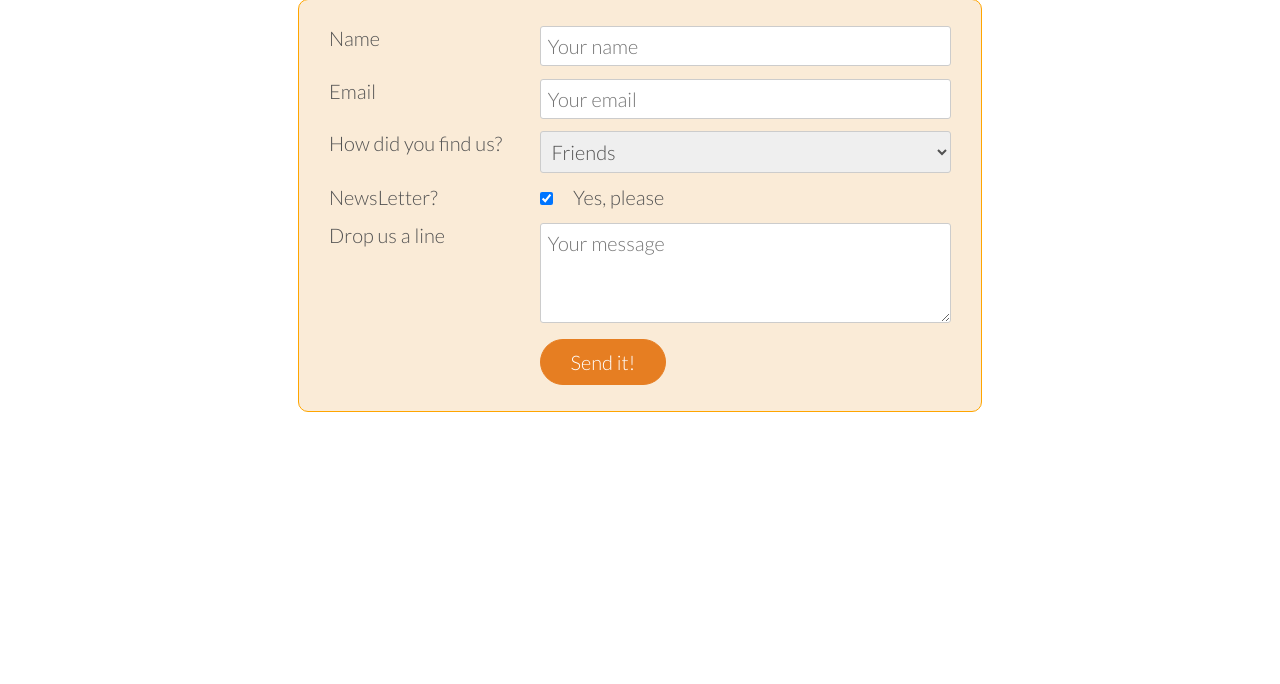
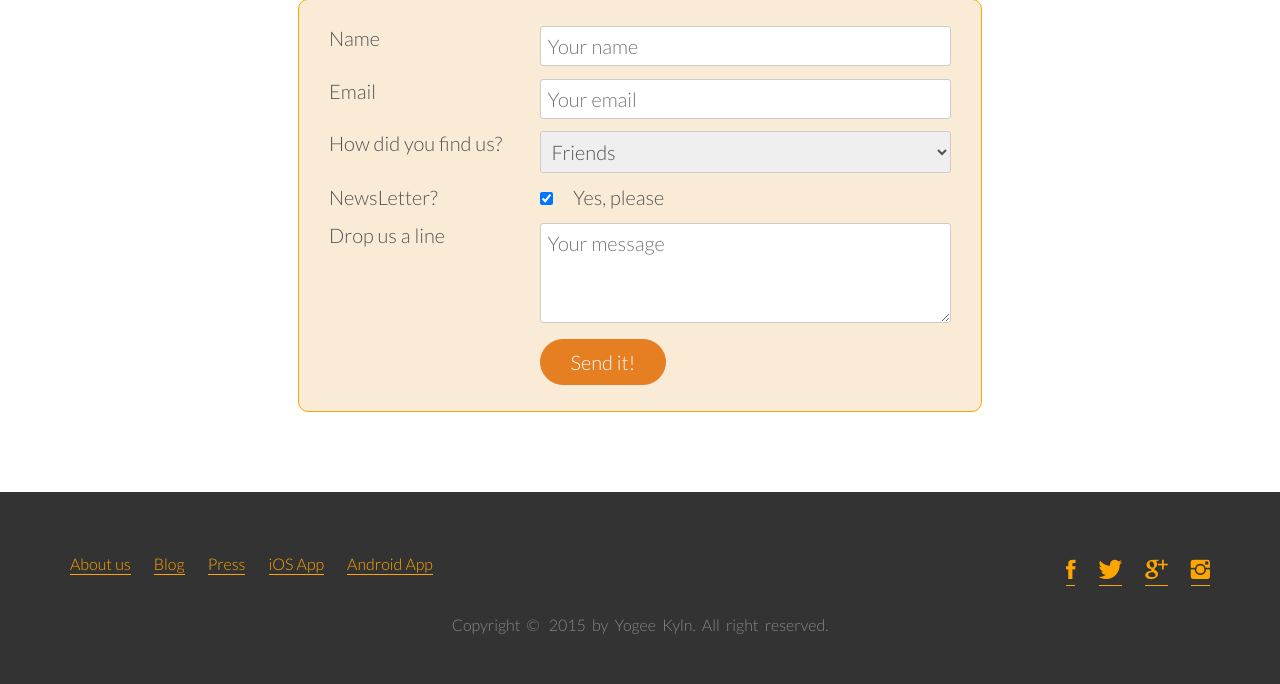
Before and after one commit to davidfang/omnitfood, a PHP site: page / in a window 1280 px wide. Shown: the part 4791-5475 px from the top of the page. Before the commit the page ends 5203 px from the top, so only its background shows below. Run offline with PHP 8.4, Linux system fonts and the light colour scheme; some web fonts are replaced.

Commit message:
footer --mac

```diff
--- a/index.html
+++ b/index.html
@@ -362,5 +362,32 @@
         </div>
     </section>
 
+    <footer>
+        <div class="row">
+            <div class="col span-1-of-2">
+                <ul class="footer-nav">
+                    <li><a href="#">About us</a></li>
+                    <li><a href="#">Blog</a></li>
+                    <li><a href="#">Press</a></li>
+                    <li><a href="#">iOS App</a></li>
+                    <li><a href="#">Android App</a></li>
+                </ul>
+            </div>
+            <div class="col span-1-of-2">
+                <ul class="social-links">
+                    <li><a href="#"><i class="ion-social-facebook"></i></a></li>
+                    <li><a href="#"><i class="ion-social-twitter"></i></a></li>
+                    <li><a href="#"><i class="ion-social-googleplus"></i></a></li>
+                    <li><a href="#"><i class="ion-social-instagram"></i></a></li>
+                </ul>
+            </div>
+        </div>
+        <div class="row">
+            <p>
+                Copyright&nbsp;&nbsp;&copy;&nbsp;&nbsp; 2015&nbsp;&nbsp;by&nbsp;&nbsp;Yogee&nbsp;&nbsp;Kyln.&nbsp;&nbsp;All&nbsp;&nbsp;right&nbsp;&nbsp;reserved.
+            </p>
+        </div>
+    </footer>
+
 </body>
 </html>
--- a/resources/css/style.css
+++ b/resources/css/style.css
@@ -491,3 +491,84 @@ input[type=checkbox] {
 }
 
 *:focus {outline: none}
+
+/* ----------------------------- */
+/* footer */
+/* ----------------------------- */
+footer {
+    background-color: #333;
+    padding: 50px;
+    font-size: 80%;
+}
+
+.footer-nav {
+    list-style: none;
+    float: left;
+}
+
+.social-links {
+    list-style: none;
+    float: right
+}
+
+.footer-nav li,
+.social-links li {
+    display: inline-block;
+    margin-right: 20px;
+    text-decoration: none;
+    border: 0;
+    color: #888;
+}
+
+.footer-nav li:last-child,
+.social-links li:last-child {
+    margin-right: 0;
+}
+
+.footer-nav li a :link,
+.footer-nav li a :visited,
+.social-links li a :link,
+.social-links li a :visited {
+    text-decoration: none;
+    border: 0;
+    color: #888;
+    -webkit-transition: color 0.2s;
+    transition: color 0.2s;
+}
+
+.footer-nav li a :hover,
+.footer-nav li a :active {
+    color: #ddd;
+}
+
+.social-links li a:link,
+.social-links li a:visited{
+    font-size: 160%;
+}
+
+.ion-social-facebook,
+.ion-social-twitter,
+.ion-social-googleplus,
+.ion-social-instagram {
+    -webkit-transition: color 0.3s;
+    transition: color 0.3s;
+}
+
+.ion-social-facebook:hover{
+    color: #3b5998;
+}
+.ion-social-twitter:hover{
+    color: #00aced;
+}
+.ion-social-googleplus:hover{
+    color: #dd4b39;
+}
+.ion-social-instagram:hover{
+    color: #517fa4;
+}
+
+footer p {
+    color: #888;
+    text-align: center;
+    margin-top: 20px;
+}
```
